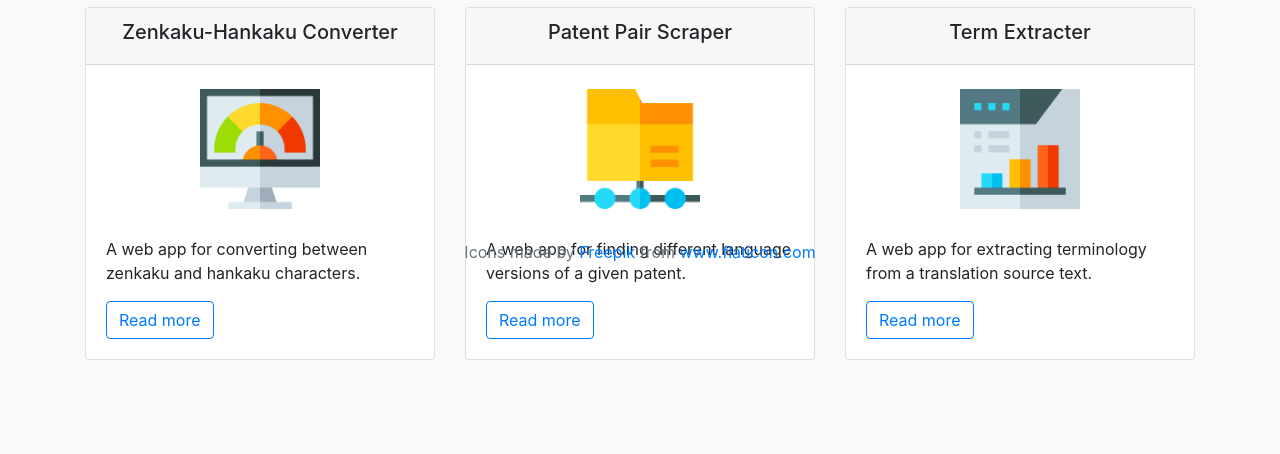
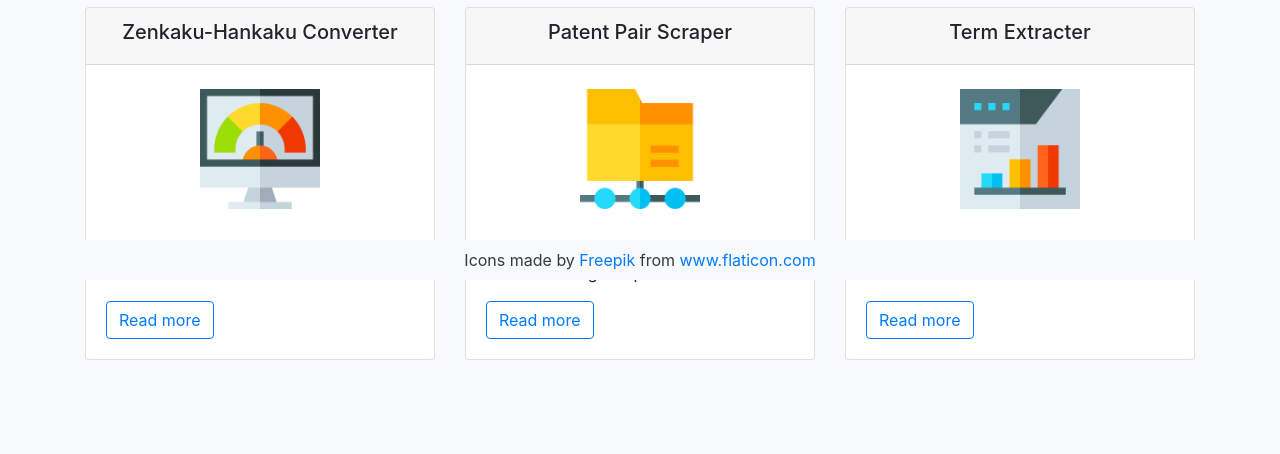
Before and after one commit to 4ka0/django_porfolio, a Django app: page / in a window 1280 px wide. Shown: the part 512-966 px from the top of the page. Before the commit the page ends 872 px from the top, so only its background shows below. Run offline with Django 3.2, Linux system fonts and the light colour scheme; data comes from the database, SQL or seed files in the repository; some libraries are stand-ins or nearby versions.

Commit message:
Updated footer

```diff
--- a/projects/static/projects/css/custom.css
+++ b/projects/static/projects/css/custom.css
@@ -1,9 +1,10 @@
 body {
     background-color: #f8f9fa;
+    padding-bottom: 70px;
 }
 
 footer {
     position: fixed;
     bottom: 0;
     width: 100%;
-}
+  }
--- a/projects/templates/projects/base.html
+++ b/projects/templates/projects/base.html
@@ -9,7 +9,7 @@
     </head>
     <body>
 
-        <div class="container pb-10">
+        <div class="container" id="page-container">
 
             <div class="row">
 
@@ -25,11 +25,20 @@
 
         </div>
 
-        <footer class="footer mb-4"">
+
+        <footer class="footer py-2 mb-2 bg-light"">
             <div class="container text-center">
-                <span class="text-muted">Icons made by <a href="https://www.flaticon.com/authors/freepik" title="Freepik">Freepik</a> from <a href="https://www.flaticon.com/" title="Flaticon"> www.flaticon.com</a></span>
+                <span class="text-dark">Icons made by <a href="https://www.flaticon.com/authors/freepik" title="Freepik">Freepik</a> from <a href="https://www.flaticon.com/" title="Flaticon"> www.flaticon.com</a></span>
             </div>
         </footer>
 
+        <!--
+        <nav class="navbar fixed-bottom navbar-dark bg-info mt-4">
+            <div class="text-center ">
+                <span class="text-muted">Icons made by <a href="https://www.flaticon.com/authors/freepik" title="Freepik">Freepik</a> from <a href="https://www.flaticon.com/" title="Flaticon"> www.flaticon.com</a></span>
+            </div>
+        </nav>
+        -->
+
     </body>
 </html>
```
